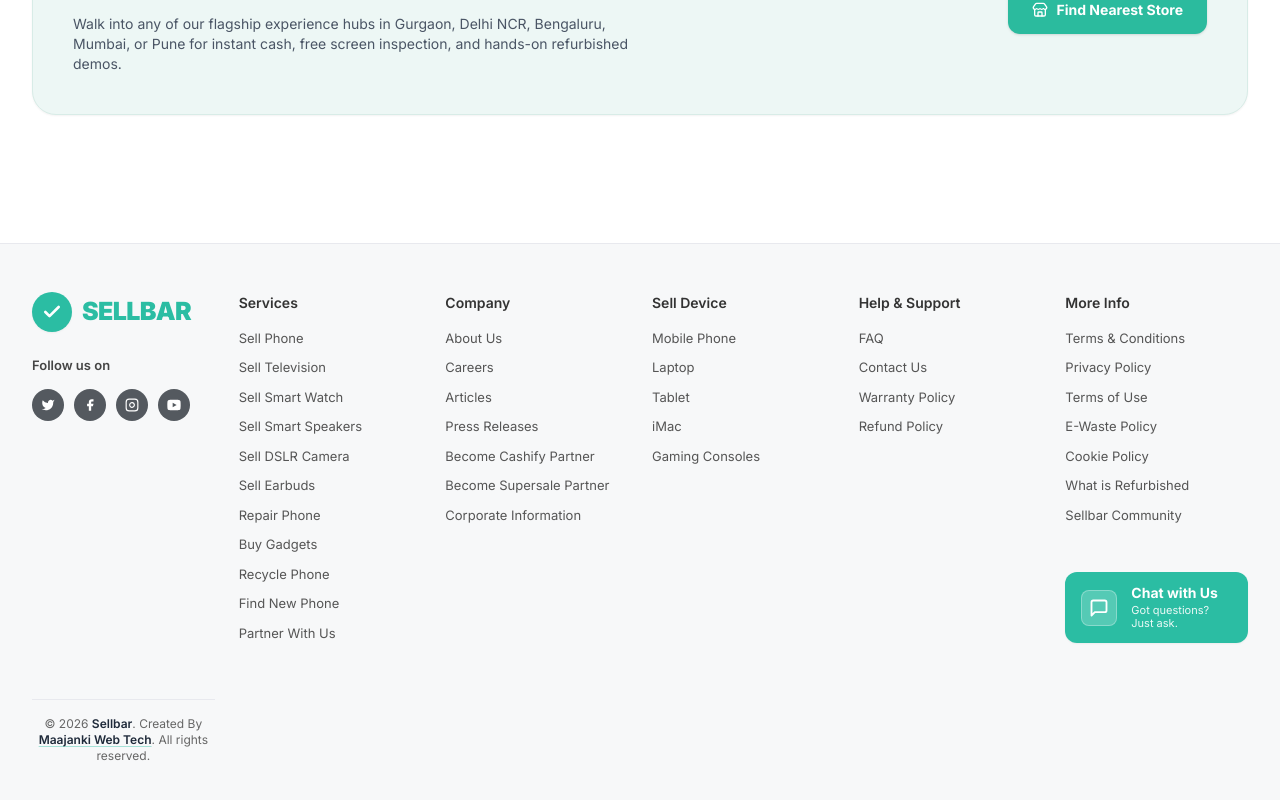
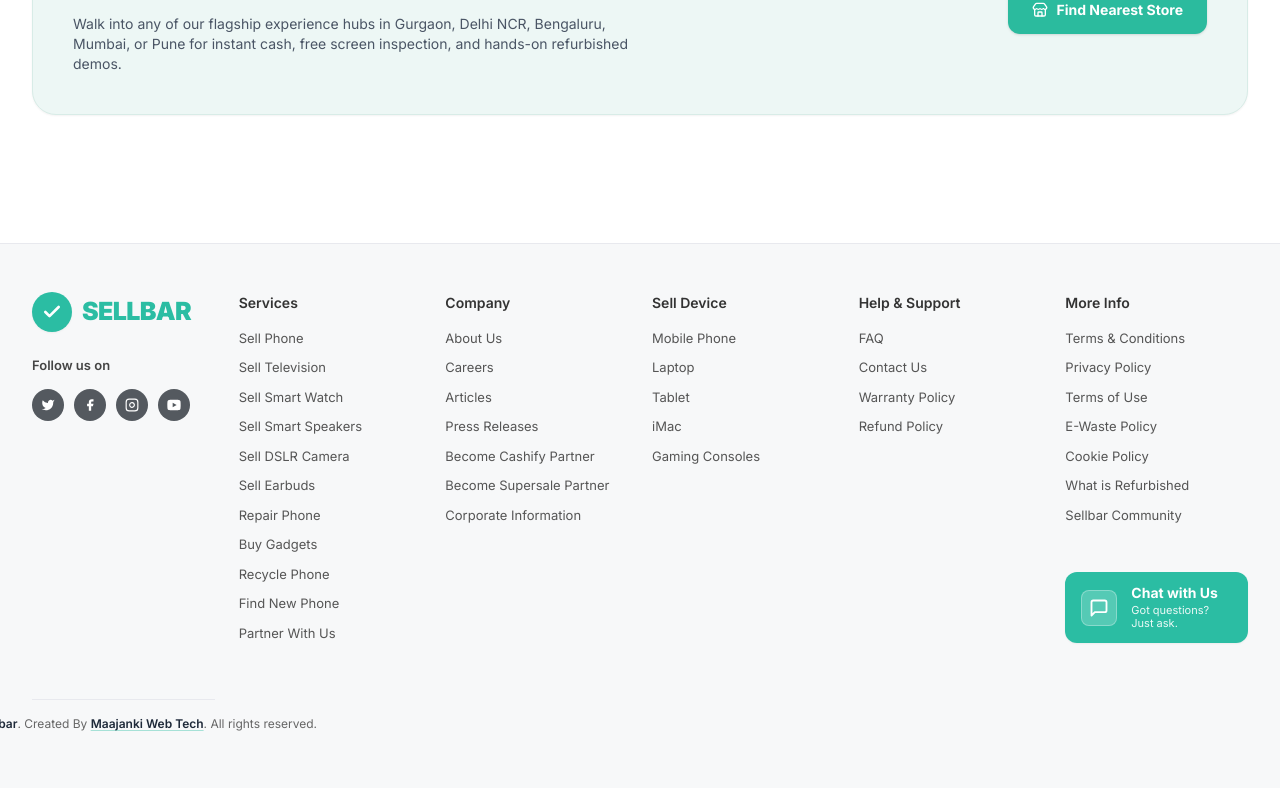
Before and after one commit to sellbar3/SELLBAR_ECOMMERCE, a Next.js app in the folder sellbar-frontend/: page / in a window 1280 px wide. Shown: the part 8120-8920 px from the top of the page. Built offline with nearby package versions, Linux system fonts and the light colour scheme; no server answers.

Commit message:
Force footer copyright to strictly single row with whitespace-nowrap

```diff
--- a/sellbar-frontend/src/components/Footer.jsx
+++ b/sellbar-frontend/src/components/Footer.jsx
@@ -301,10 +301,9 @@ export default function Footer() {
 
         </div>
 
-        {/* Bottom Copyright & Trust Badges (One Single Line Layout) */}
-        <div className="border-t border-gray-200/80 mt-8 pt-4 text-center text-xs text-[#666666]">
-          <p className="m-0 inline-flex flex-wrap items-center justify-center gap-x-2 gap-y-1">
-            <span>
+        {/* Bottom Copyright (Strictly 1 Row) */}
+        <div className="border-t border-gray-200/80 mt-8 pt-4 flex items-center justify-center text-center text-xs text-[#666666]">
+          <p className="m-0 whitespace-nowrap">
             &copy; 2026 <strong className="font-semibold text-gray-800">Sellbar</strong>. Created By{' '}
             <a
               href="https://maajankiwebtech.com"
@@ -315,7 +314,6 @@ export default function Footer() {
               Maajanki Web Tech
             </a>
             . All rights reserved.
-            </span>
           </p>
         </div>
 
```
Lines whose indentation alone changed are shown as unchanged.
